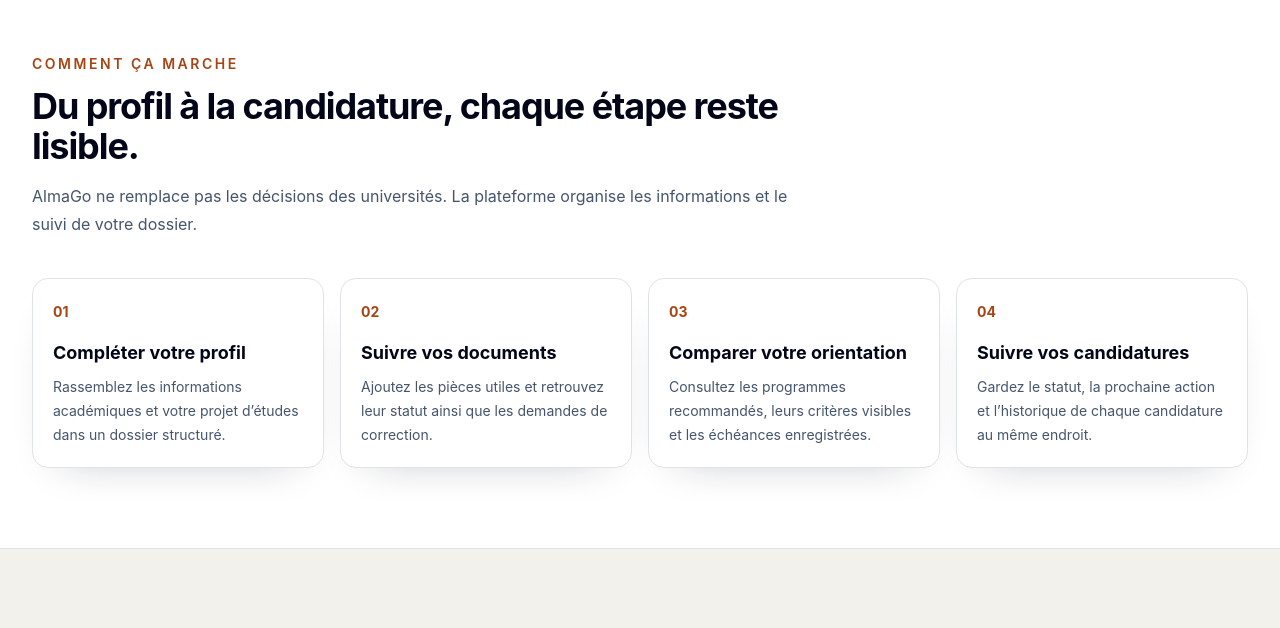
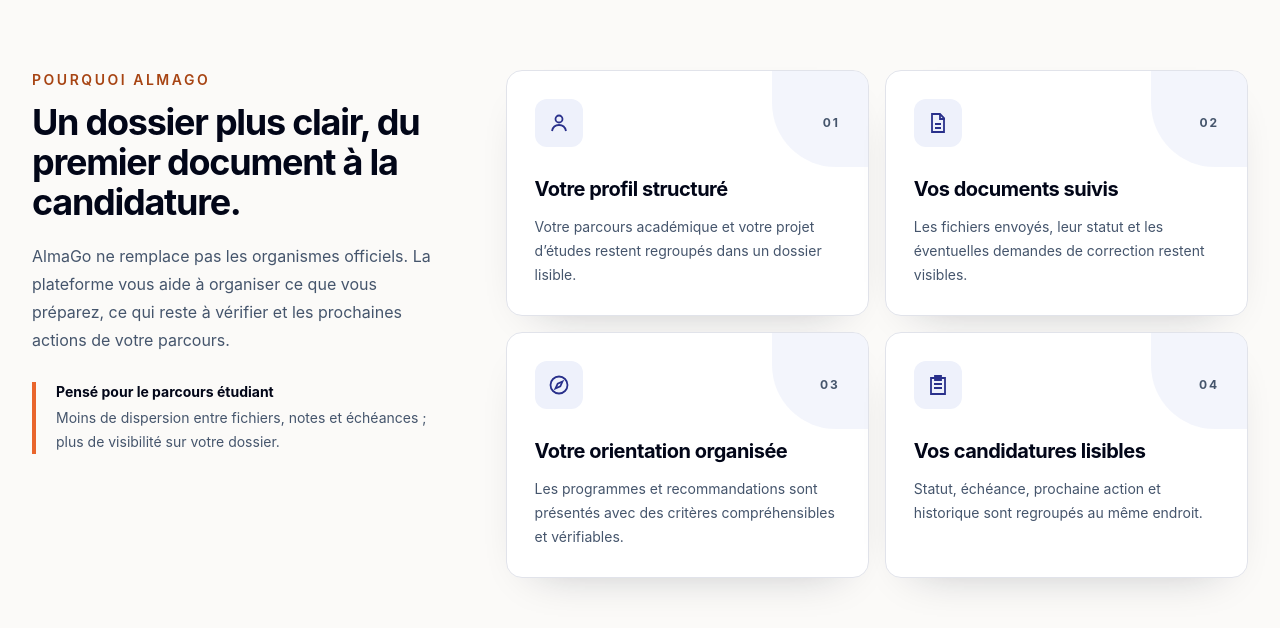
Before and after one commit to almago-platform/AlmaGo, a Next.js app: page / in a window 1280 px wide. Shown: the part 1031-1659 px from the top of the page. Built offline with nearby package versions, Linux system fonts and the light colour scheme.

Commit message:
design(home): add Homepage V2 value section
* design(home): add Homepage V2 value section

* design(home): place Why AlmaGo after hero

* fix(a11y): strengthen value-card number contrast

```diff
--- a/src/app/page.tsx
+++ b/src/app/page.tsx
@@ -1,6 +1,7 @@
 import Link from "next/link";
 import { HomeHeader } from "@/components/public/HomeHeader";
 import { HomeHero } from "@/components/public/HomeHero";
+import { HomeValueSection } from "@/components/public/HomeValueSection";
 
 const journey = [
   {
@@ -30,6 +31,7 @@ export default function Home() {
     <main className="min-h-screen bg-[var(--background)] text-slate-950">
       <HomeHeader />
       <HomeHero />
+      <HomeValueSection />
 
       <section id="parcours" className="bg-white py-16 sm:py-20">
         <div className="mx-auto max-w-7xl px-4 sm:px-6 lg:px-8">
--- /dev/null
+++ b/src/components/public/HomeValueSection.tsx
@@ -0,0 +1,87 @@
+const valueItems = [
+  {
+    number: "01",
+    title: "Votre profil structuré",
+    description: "Votre parcours académique et votre projet d’études restent regroupés dans un dossier lisible.",
+    icon: "profile",
+  },
+  {
+    number: "02",
+    title: "Vos documents suivis",
+    description: "Les fichiers envoyés, leur statut et les éventuelles demandes de correction restent visibles.",
+    icon: "documents",
+  },
+  {
+    number: "03",
+    title: "Votre orientation organisée",
+    description: "Les programmes et recommandations sont présentés avec des critères compréhensibles et vérifiables.",
+    icon: "orientation",
+  },
+  {
+    number: "04",
+    title: "Vos candidatures lisibles",
+    description: "Statut, échéance, prochaine action et historique sont regroupés au même endroit.",
+    icon: "applications",
+  },
+] as const;
+
+export function HomeValueSection() {
+  return (
+    <section className="bg-[#fbfaf8] py-16 sm:py-20 lg:py-24" aria-labelledby="why-almago-title">
+      <div className="mx-auto grid max-w-7xl gap-10 px-4 sm:px-6 lg:grid-cols-[minmax(17rem,0.72fr)_minmax(0,1.28fr)] lg:gap-14 lg:px-8">
+        <div className="lg:sticky lg:top-28 lg:self-start">
+          <p className="eyebrow">Pourquoi AlmaGo</p>
+          <h2 id="why-almago-title" className="mt-3 max-w-xl text-3xl font-bold tracking-[-0.035em] text-slate-950 sm:text-4xl">
+            Un dossier plus clair, du premier document à la candidature.
+          </h2>
+          <p className="mt-5 max-w-xl text-base leading-7 text-slate-600">
+            AlmaGo ne remplace pas les organismes officiels. La plateforme vous aide à organiser ce que vous préparez, ce qui reste à vérifier et les prochaines actions de votre parcours.
+          </p>
+
+          <div className="mt-7 border-l-4 border-[var(--accent)] pl-5">
+            <p className="text-sm font-bold text-slate-950">Pensé pour le parcours étudiant</p>
+            <p className="mt-1 text-sm leading-6 text-slate-600">
+              Moins de dispersion entre fichiers, notes et échéances ; plus de visibilité sur votre dossier.
+            </p>
+          </div>
+        </div>
+
+        <div className="grid gap-4 sm:grid-cols-2">
+          {valueItems.map((item) => (
+            <article
+              key={item.title}
+              className="professional-hover group relative overflow-hidden rounded-[var(--radius-panel)] border border-[var(--border)] bg-white p-6 shadow-[var(--shadow-card)] sm:p-7"
+            >
+              <div aria-hidden="true" className="absolute right-0 top-0 h-24 w-24 rounded-bl-[4rem] bg-[var(--brand-soft)]/70 transition-transform duration-200 group-hover:scale-110" />
+              <div className="relative">
+                <div className="flex items-center justify-between gap-4">
+                  <span className="grid h-12 w-12 place-items-center rounded-[var(--radius-control)] bg-[var(--brand-soft)] text-[var(--brand)]">
+                    <ValueIcon type={item.icon} />
+                  </span>
+                  <span className="text-xs font-bold tracking-[0.16em] text-slate-600">{item.number}</span>
+                </div>
+                <h3 className="mt-7 text-xl font-bold tracking-tight text-slate-950">{item.title}</h3>
+                <p className="mt-3 text-sm leading-6 text-slate-600">{item.description}</p>
+              </div>
+            </article>
+          ))}
+        </div>
+      </div>
+    </section>
+  );
+}
+
+function ValueIcon({ type }: { type: (typeof valueItems)[number]["icon"] }) {
+  const common = "h-6 w-6";
+
+  if (type === "profile") {
+    return <svg viewBox="0 0 24 24" fill="none" stroke="currentColor" strokeWidth="1.8" className={common}><circle cx="12" cy="8" r="3.5" /><path d="M5 20c.8-4 3.1-6 7-6s6.2 2 7 6" /></svg>;
+  }
+  if (type === "documents") {
+    return <svg viewBox="0 0 24 24" fill="none" stroke="currentColor" strokeWidth="1.8" className={common}><path d="M6 3h8l4 4v14H6z" /><path d="M14 3v5h5M9 13h6M9 17h6" /></svg>;
+  }
+  if (type === "orientation") {
+    return <svg viewBox="0 0 24 24" fill="none" stroke="currentColor" strokeWidth="1.8" className={common}><circle cx="12" cy="12" r="8.5" /><path d="m15.5 8.5-2.2 4.8-4.8 2.2 2.2-4.8 4.8-2.2Z" /></svg>;
+  }
+  return <svg viewBox="0 0 24 24" fill="none" stroke="currentColor" strokeWidth="1.8" className={common}><path d="M5 5h14v16H5z" /><path d="M9 3h6v4H9zM8 11h8M8 15h8" /></svg>;
+}
```
